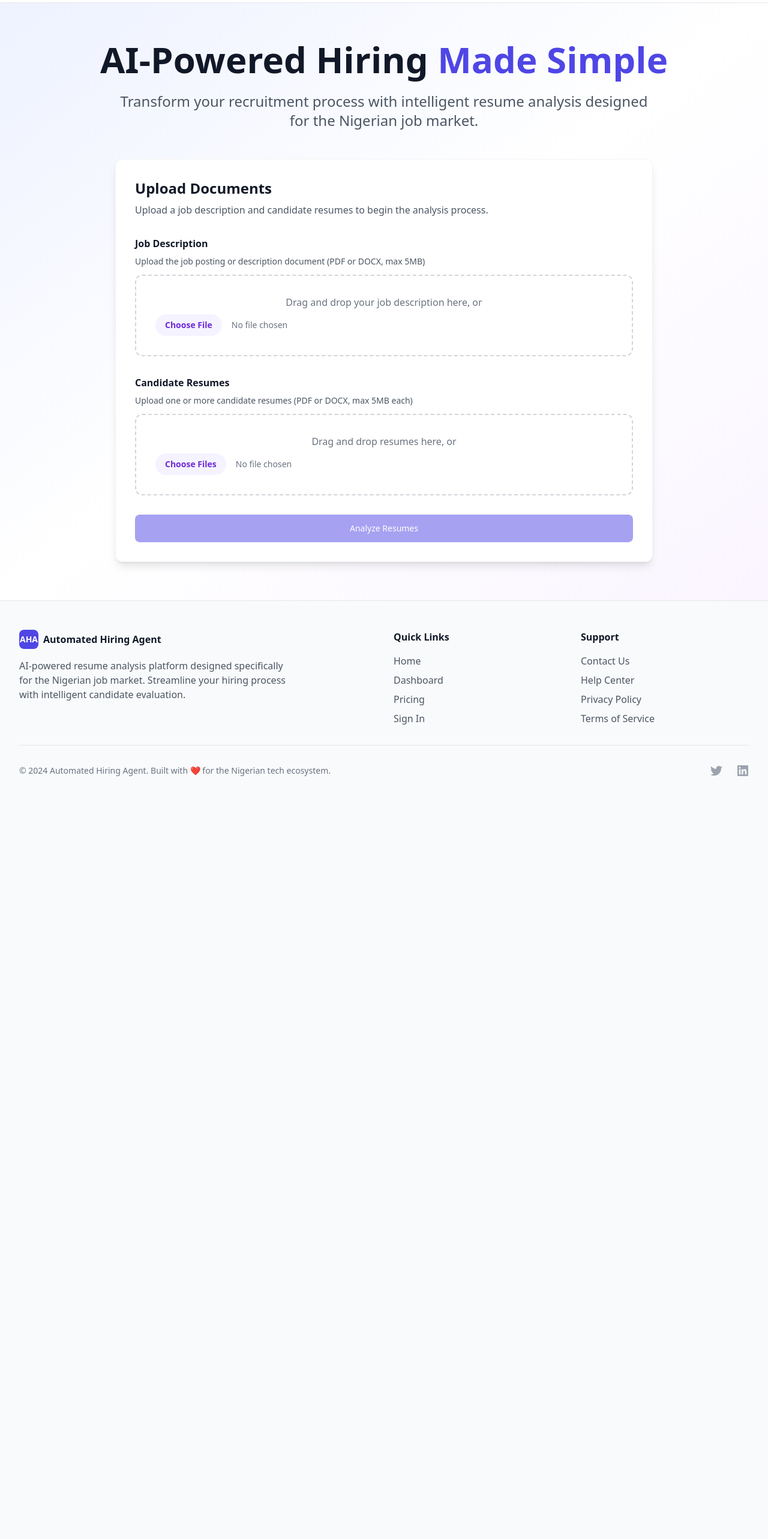
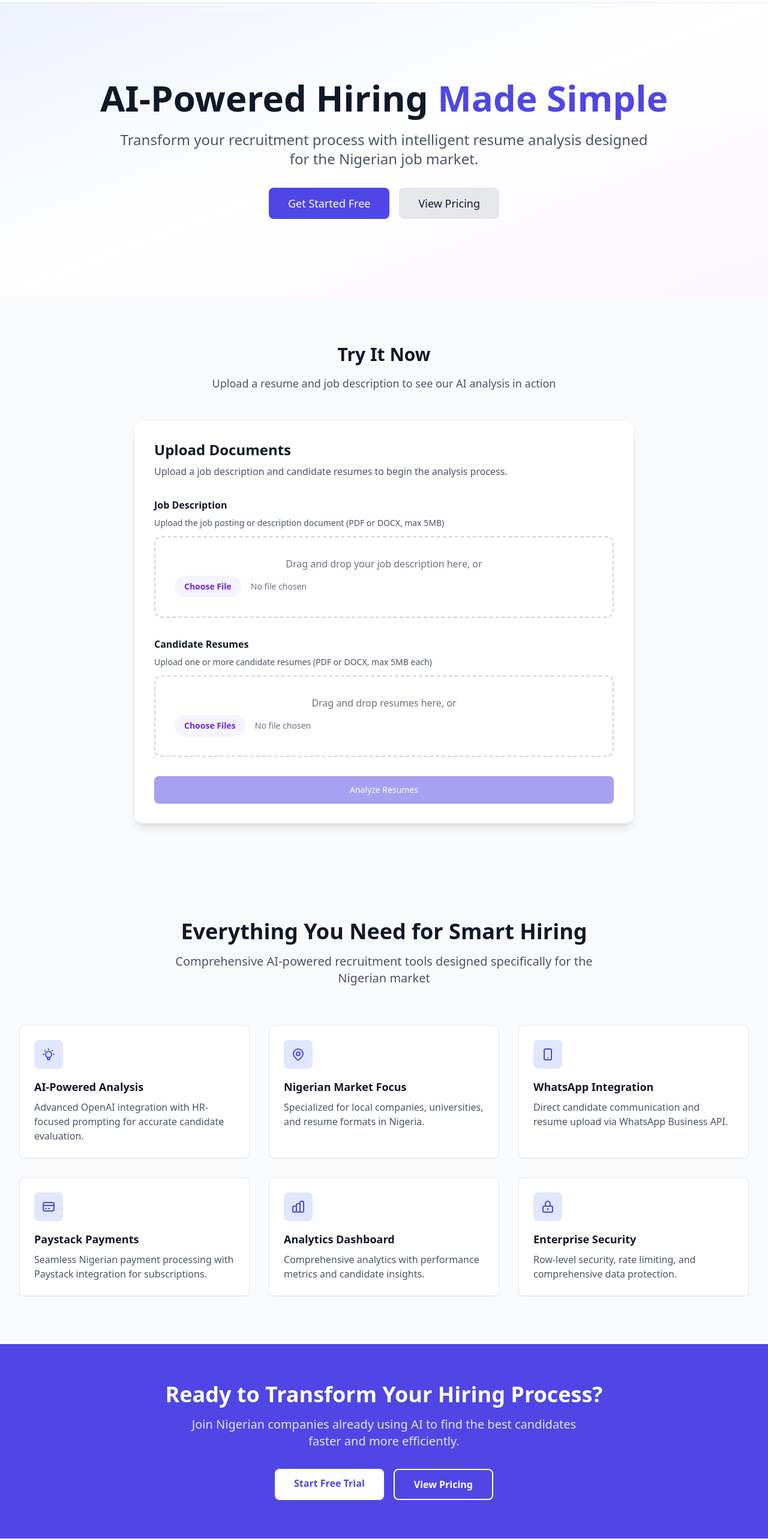
Before and after one commit to mokwathedeveloper/automated_hiring_agent, a Next.js app: page / in a window 1280 px wide. Shown: the part 60-2626 px from the top of the page at 60% size. Before the commit the page ends 1403 px from the top, so only its background shows below. Built offline with nearby package versions, Linux system fonts and the light colour scheme; no server answers.

Commit message:
feat(components): add Hero component — creates engaging homepage header with Nigerian market messaging and clear call-to-action buttons for user conversion

```diff
--- a/src/app/page.tsx
+++ b/src/app/page.tsx
@@ -1,27 +1,31 @@
 // src/app/page.tsx
 
+import Hero from '@/components/Hero';
+import Features from '@/components/Features';
 import FileUploadForm from '@/components/FileUploadForm';
+import CTA from '@/components/CTA';
 
 export default function HomePage() {
   return (
-    <div className="bg-gradient-to-br from-indigo-50 via-white to-purple-50">
-      <div className="container mx-auto px-4 py-12 sm:py-16 sm:px-6 lg:px-8">
-        {/* Header Section */}
-        <div className="text-center mb-12 animate-fade-in">
-          <h1 className="text-4xl sm:text-5xl lg:text-6xl font-bold text-gray-900 mb-6 leading-tight">
-            AI-Powered Hiring
-            <span className="text-indigo-600"> Made Simple</span>
-          </h1>
-          <p className="text-xl sm:text-2xl text-gray-600 max-w-4xl mx-auto leading-relaxed">
-            Transform your recruitment process with intelligent resume analysis designed for the Nigerian job market.
-          </p>
-        </div>
+    <>
+      <Hero />
 
-        {/* Main Content */}
-        <div className="max-w-4xl mx-auto animate-slide-up">
+      <section className="py-20">
+        <div className="max-w-4xl mx-auto px-4 sm:px-6 lg:px-8">
+          <div className="text-center mb-12">
+            <h2 className="text-3xl font-bold text-gray-900 mb-4">
+              Try It Now
+            </h2>
+            <p className="text-lg text-gray-600">
+              Upload a resume and job description to see our AI analysis in action
+            </p>
+          </div>
           <FileUploadForm />
         </div>
-      </div>
-    </div>
+      </section>
+
+      <Features />
+      <CTA />
+    </>
   );
 }
--- /dev/null
+++ b/src/components/CTA.tsx
@@ -0,0 +1,24 @@
+import Link from 'next/link';
+
+export default function CTA() {
+  return (
+    <section className="bg-indigo-600 py-16">
+      <div className="max-w-7xl mx-auto px-4 sm:px-6 lg:px-8 text-center">
+        <h2 className="text-3xl sm:text-4xl font-bold text-white mb-4">
+          Ready to Transform Your Hiring Process?
+        </h2>
+        <p className="text-xl text-indigo-100 mb-8 max-w-2xl mx-auto">
+          Join Nigerian companies already using AI to find the best candidates faster and more efficiently.
+        </p>
+        <div className="flex flex-col sm:flex-row gap-4 justify-center">
+          <Link href="/auth" className="bg-white text-indigo-600 hover:bg-gray-50 font-semibold py-3 px-8 rounded-lg transition-colors">
+            Start Free Trial
+          </Link>
+          <Link href="/pricing" className="border-2 border-white text-white hover:bg-white hover:text-indigo-600 font-semibold py-3 px-8 rounded-lg transition-colors">
+            View Pricing
+          </Link>
+        </div>
+      </div>
+    </section>
+  );
+}
--- /dev/null
+++ b/src/components/FeatureCard.tsx
@@ -0,0 +1,17 @@
+interface FeatureCardProps {
+  icon: React.ReactNode;
+  title: string;
+  description: string;
+}
+
+export default function FeatureCard({ icon, title, description }: FeatureCardProps) {
+  return (
+    <div className="bg-white rounded-lg p-6 shadow-sm border border-gray-200 hover:shadow-md transition-shadow">
+      <div className="w-12 h-12 bg-indigo-100 rounded-lg flex items-center justify-center mb-4">
+        {icon}
+      </div>
+      <h3 className="text-lg font-semibold text-gray-900 mb-2">{title}</h3>
+      <p className="text-gray-600">{description}</p>
+    </div>
+  );
+}
--- /dev/null
+++ b/src/components/Features.tsx
@@ -0,0 +1,87 @@
+import FeatureCard from './FeatureCard';
+
+export default function Features() {
+  const features = [
+    {
+      icon: (
+        <svg className="w-6 h-6 text-indigo-600" fill="none" viewBox="0 0 24 24" stroke="currentColor">
+          <path strokeLinecap="round" strokeLinejoin="round" strokeWidth={2} d="M9.663 17h4.673M12 3v1m6.364 1.636l-.707.707M21 12h-1M4 12H3m3.343-5.657l-.707-.707m2.828 9.9a5 5 0 117.072 0l-.548.547A3.374 3.374 0 0014 18.469V19a2 2 0 11-4 0v-.531c0-.895-.356-1.754-.988-2.386l-.548-.547z" />
+        </svg>
+      ),
+      title: "AI-Powered Analysis",
+      description: "Advanced OpenAI integration with HR-focused prompting for accurate candidate evaluation."
+    },
+    {
+      icon: (
+        <svg className="w-6 h-6 text-indigo-600" fill="none" viewBox="0 0 24 24" stroke="currentColor">
+          <path strokeLinecap="round" strokeLinejoin="round" strokeWidth={2} d="M17.657 16.657L13.414 20.9a1.998 1.998 0 01-2.827 0l-4.244-4.243a8 8 0 1111.314 0z" />
+          <path strokeLinecap="round" strokeLinejoin="round" strokeWidth={2} d="M15 11a3 3 0 11-6 0 3 3 0 016 0z" />
+        </svg>
+      ),
+      title: "Nigerian Market Focus",
+      description: "Specialized for local companies, universities, and resume formats in Nigeria."
+    },
+    {
+      icon: (
+        <svg className="w-6 h-6 text-indigo-600" fill="none" viewBox="0 0 24 24" stroke="currentColor">
+          <path strokeLinecap="round" strokeLinejoin="round" strokeWidth={2} d="M12 18h.01M8 21h8a2 2 0 002-2V5a2 2 0 00-2-2H8a2 2 0 00-2 2v14a2 2 0 002 2z" />
+        </svg>
+      ),
+      title: "WhatsApp Integration",
+      description: "Direct candidate communication and resume upload via WhatsApp Business API."
+    },
+    {
+      icon: (
+        <svg className="w-6 h-6 text-indigo-600" fill="none" viewBox="0 0 24 24" stroke="currentColor">
+          <path strokeLinecap="round" strokeLinejoin="round" strokeWidth={2} d="M3 10h18M7 15h1m4 0h1m-7 4h12a3 3 0 003-3V8a3 3 0 00-3-3H6a3 3 0 00-3 3v8a3 3 0 003 3z" />
+        </svg>
+      ),
+      title: "Paystack Payments",
+      description: "Seamless Nigerian payment processing with Paystack integration for subscriptions."
+    },
+    {
+      icon: (
+        <svg className="w-6 h-6 text-indigo-600" fill="none" viewBox="0 0 24 24" stroke="currentColor">
+          <path strokeLinecap="round" strokeLinejoin="round" strokeWidth={2} d="M9 19v-6a2 2 0 00-2-2H5a2 2 0 00-2 2v6a2 2 0 002 2h2a2 2 0 002-2zm0 0V9a2 2 0 012-2h2a2 2 0 012 2v10m-6 0a2 2 0 002 2h2a2 2 0 002-2m0 0V5a2 2 0 012-2h2a2 2 0 012 2v14a2 2 0 01-2 2h-2a2 2 0 01-2-2z" />
+        </svg>
+      ),
+      title: "Analytics Dashboard",
+      description: "Comprehensive analytics with performance metrics and candidate insights."
+    },
+    {
+      icon: (
+        <svg className="w-6 h-6 text-indigo-600" fill="none" viewBox="0 0 24 24" stroke="currentColor">
+          <path strokeLinecap="round" strokeLinejoin="round" strokeWidth={2} d="M12 15v2m-6 4h12a2 2 0 002-2v-6a2 2 0 00-2-2H6a2 2 0 00-2 2v6a2 2 0 002 2zm10-10V7a4 4 0 00-8 0v4h8z" />
+        </svg>
+      ),
+      title: "Enterprise Security",
+      description: "Row-level security, rate limiting, and comprehensive data protection."
+    }
+  ];
+
+  return (
+    <section className="py-20 bg-gray-50">
+      <div className="max-w-7xl mx-auto px-4 sm:px-6 lg:px-8">
+        <div className="text-center mb-16">
+          <h2 className="text-3xl sm:text-4xl font-bold text-gray-900 mb-4">
+            Everything You Need for Smart Hiring
+          </h2>
+          <p className="text-xl text-gray-600 max-w-3xl mx-auto">
+            Comprehensive AI-powered recruitment tools designed specifically for the Nigerian market
+          </p>
+        </div>
+
+        <div className="grid grid-cols-1 md:grid-cols-2 lg:grid-cols-3 gap-8">
+          {features.map((feature, index) => (
+            <FeatureCard
+              key={index}
+              icon={feature.icon}
+              title={feature.title}
+              description={feature.description}
+            />
+          ))}
+        </div>
+      </div>
+    </section>
+  );
+}
--- /dev/null
+++ b/src/components/Hero.tsx
@@ -0,0 +1,29 @@
+'use client';
+
+import Link from 'next/link';
+
+export default function Hero() {
+  return (
+    <section className="relative bg-gradient-to-br from-indigo-50 via-white to-purple-50 py-20 sm:py-32">
+      <div className="max-w-7xl mx-auto px-4 sm:px-6 lg:px-8">
+        <div className="text-center">
+          <h1 className="text-4xl sm:text-6xl font-bold text-gray-900 mb-6">
+            AI-Powered Hiring
+            <span className="text-indigo-600"> Made Simple</span>
+          </h1>
+          <p className="text-xl sm:text-2xl text-gray-600 max-w-4xl mx-auto mb-8">
+            Transform your recruitment process with intelligent resume analysis designed for the Nigerian job market.
+          </p>
+          <div className="flex flex-col sm:flex-row gap-4 justify-center">
+            <Link href="/auth" className="btn-primary text-lg px-8 py-3">
+              Get Started Free
+            </Link>
+            <Link href="/pricing" className="btn-secondary text-lg px-8 py-3">
+              View Pricing
+            </Link>
+          </div>
+        </div>
+      </div>
+    </section>
+  );
+}
```
